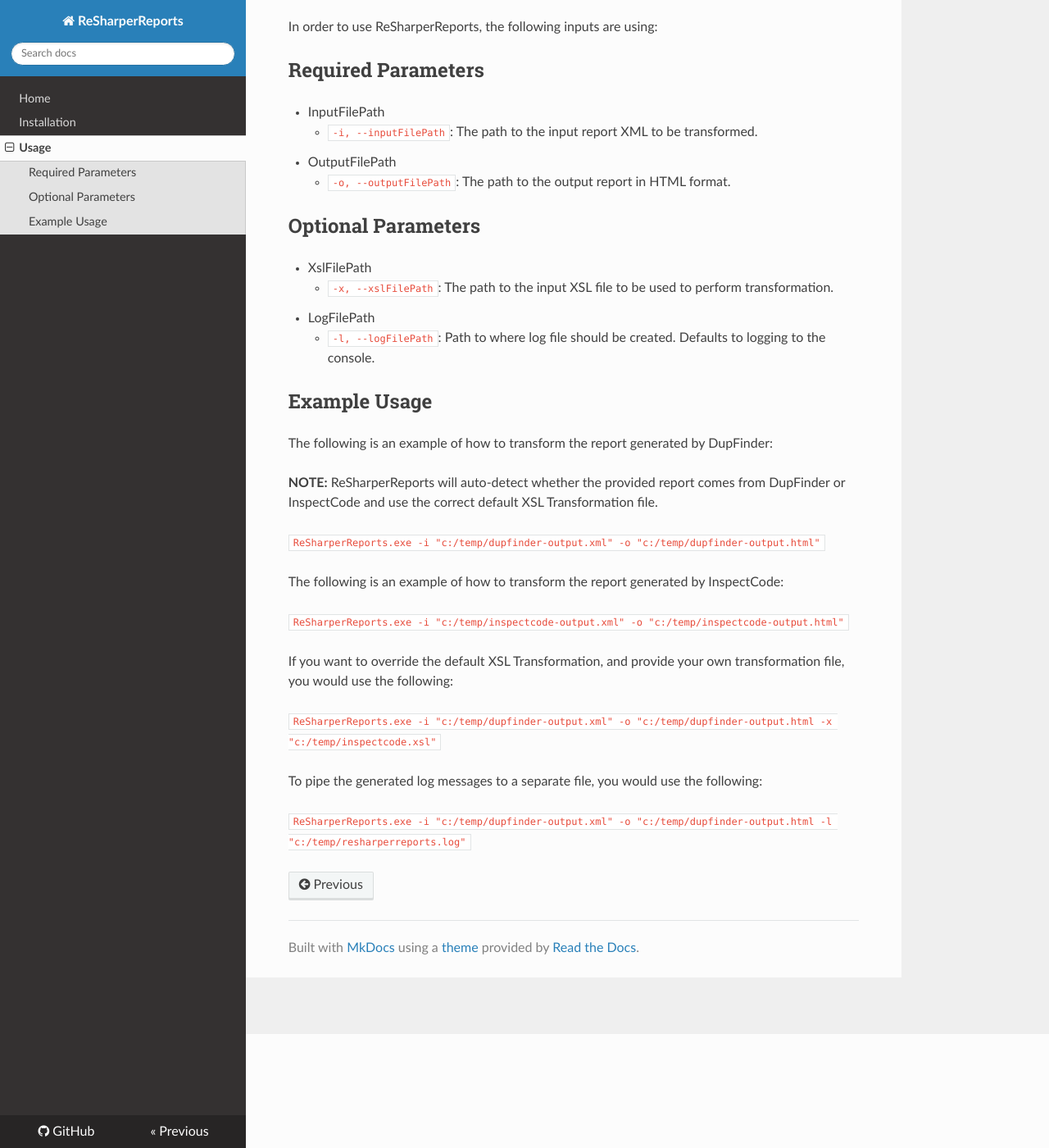
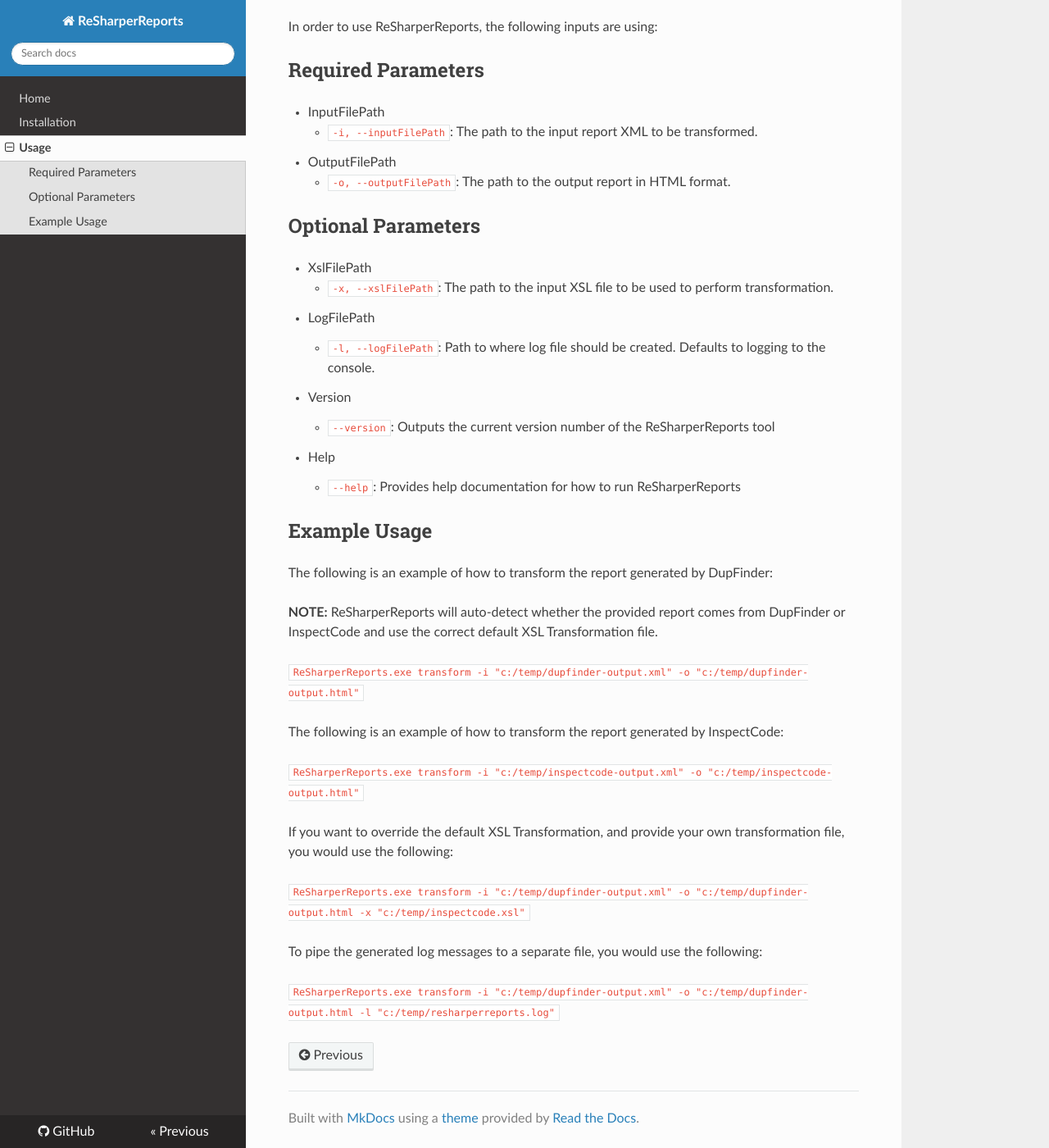
Before and after one commit to gep13/ReSharperReports, an MkDocs documentation site: the page built from docs/usage.md, in a window 1280 px wide and 1400 px high, scrolled down 139 px. Shown: the whole window at 82% size. Built offline with MkDocs 1.6.1, drawn with Linux system fonts in a browser that asks for light colours; nearby versions of some CDN libraries; old or Windows-style settings are respelled for this version of MkDocs.

Commit message:
(doc) Updated usage documentation

```diff
--- a/docs/usage.md
+++ b/docs/usage.md
@@ -14,22 +14,28 @@ In order to use ReSharperReports, the following inputs are using:
 * LogFilePath
 	* `-l, --logFilePath`: Path to where log file should be created.  Defaults to logging to the console.
 
+* Version
+	* `--version`: Outputs the current version number of the ReSharperReports tool
+
+* Help
+	* `--help`: Provides help documentation for how to run ReSharperReports
+
 ## Example Usage
 
 The following is an example of how to transform the report generated by DupFinder:
 
 **NOTE:** ReSharperReports will auto-detect whether the provided report comes from DupFinder or InspectCode and use the correct default XSL Transformation file.
 
-`ReSharperReports.exe -i "c:/temp/dupfinder-output.xml" -o "c:/temp/dupfinder-output.html"`
+`ReSharperReports.exe transform -i "c:/temp/dupfinder-output.xml" -o "c:/temp/dupfinder-output.html"`
 
 The following is an example of how to transform the report generated by InspectCode:
 
-`ReSharperReports.exe -i "c:/temp/inspectcode-output.xml" -o "c:/temp/inspectcode-output.html"`
+`ReSharperReports.exe transform -i "c:/temp/inspectcode-output.xml" -o "c:/temp/inspectcode-output.html"`
 
 If you want to override the default XSL Transformation, and provide your own transformation file, you would use the following:
 
-`ReSharperReports.exe -i "c:/temp/dupfinder-output.xml" -o "c:/temp/dupfinder-output.html -x "c:/temp/inspectcode.xsl"`
+`ReSharperReports.exe transform -i "c:/temp/dupfinder-output.xml" -o "c:/temp/dupfinder-output.html -x "c:/temp/inspectcode.xsl"`
 
 To pipe the generated log messages to a separate file, you would use the following:
 
-`ReSharperReports.exe -i "c:/temp/dupfinder-output.xml" -o "c:/temp/dupfinder-output.html -l "c:/temp/resharperreports.log"`
+`ReSharperReports.exe transform -i "c:/temp/dupfinder-output.xml" -o "c:/temp/dupfinder-output.html -l "c:/temp/resharperreports.log"`
```
